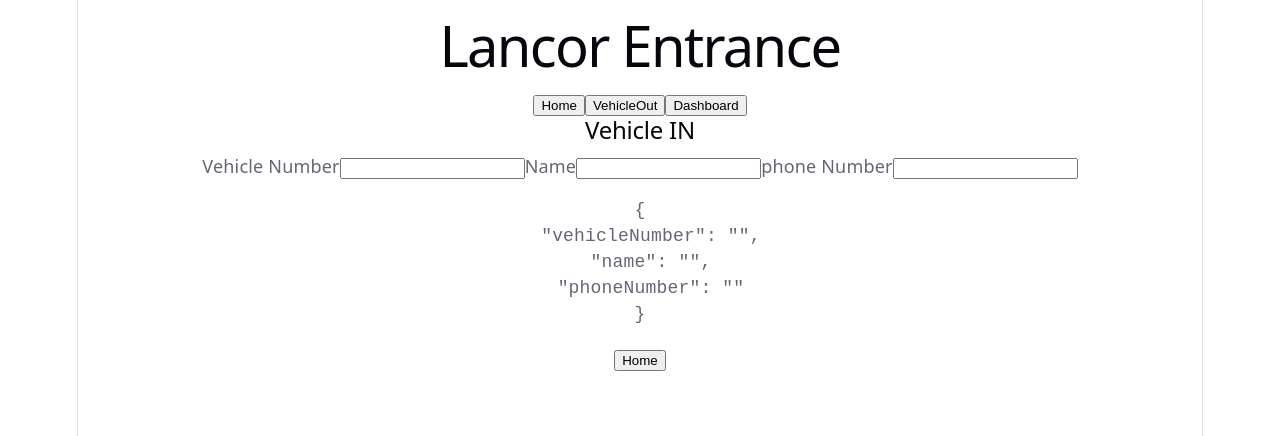
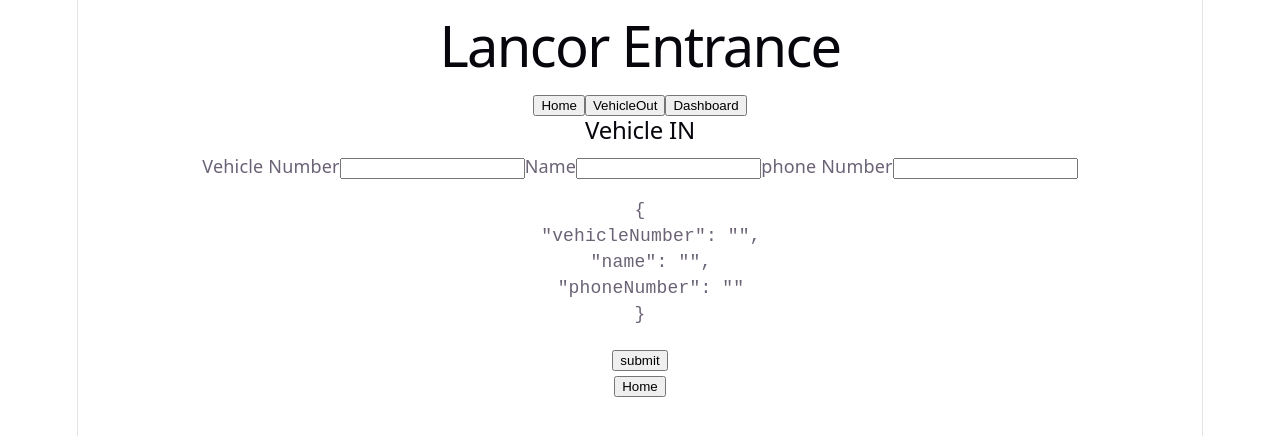
Before and after one commit to prempremadev-eng/Samson-Sir, a React (Vite) app in the folder Sounthararaman-Sir/Car_Parking/my-vehicle-app/: page /#/in in a window 1280 px wide. Shown: the top 436 px of the page. Built offline with nearby package versions, Linux system fonts and the light colour scheme.

Commit message:
Add submit handling to Vehicle IN form
- Wrap inputs in a form with onSubmit and preventDefault
- Show a success message only after saving
- Reset the form to emptyForm after submit

```diff
--- a/Sounthararaman-Sir/Car_Parking/my-vehicle-app/src/pages/VehicleEntry.jsx
+++ b/Sounthararaman-Sir/Car_Parking/my-vehicle-app/src/pages/VehicleEntry.jsx
@@ -8,11 +8,24 @@ const emptyForm = {
 }
 
 
+
 function VehicleEntry({onNavigate}){
     const[form, setForm] = useState(emptyForm)
+    const[successMessage, setSuccessMessage] = useState('')
+    const handleSubmit = (e)=>{
+        e.preventDefault()
+        console.log("saving, ", form)
+        setSuccessMessage(`✅ ${form.vehicleNumber} saved!`)
+        setForm(emptyForm)
+    }
+
+
     return (
-        <div>
+    <div>
+        <form onSubmit={handleSubmit}>
+
             <h2>Vehicle IN</h2>
+        {successMessage && <p>{successMessage}</p>}
 
             <label>Vehicle Number</label>
             <input
@@ -32,14 +45,15 @@ function VehicleEntry({onNavigate}){
                   onChange={(e)=>setForm({...form, phoneNumber: e.target.value})}
             />
 
+            <pre>{JSON.stringify(form, null, 2)}</pre>
 
 
+         <button type="submit">submit</button>
 
+        </form>
+        <button onClick={()=>onNavigate('home')}>Home</button>
+        </div>
 
-            <pre>{JSON.stringify(form, null, 2)}</pre>
-
-         <button onClick={()=>onNavigate('home')}>Home</button>
-        </div>
     )
 }
 export default VehicleEntry;
```
Also changed, not shown: 1 other file (tests, documents, lock files or other folders).
